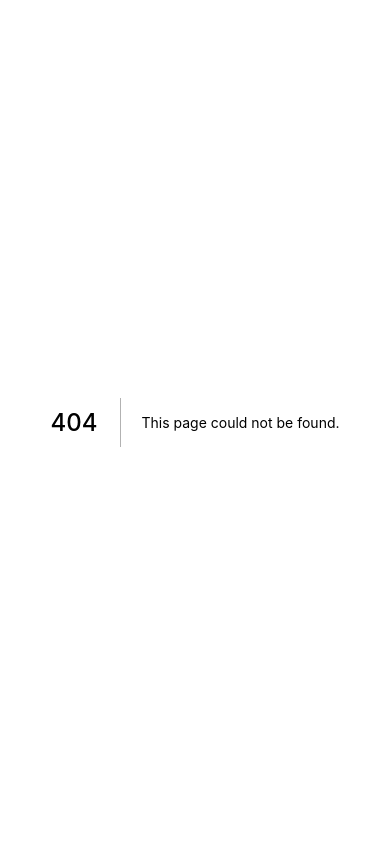
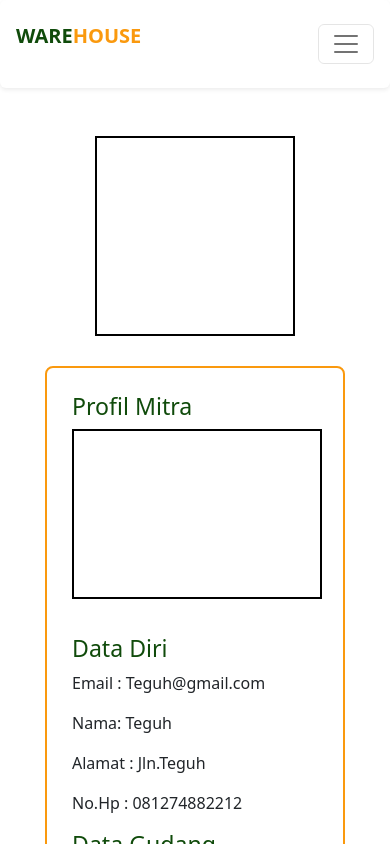
Before and after one commit to ALTA-Capstone-Project-4/FE-Dashboard, a Next.js app: page /detailmitra in a window 390 px wide. Before the commit this address had no page. Shown: the top 844 px of the page. Built offline with nearby package versions, Linux system fonts and the light colour scheme.

Commit message:
buat detailmitra

```diff
--- a/pages/_app.js
+++ b/pages/_app.js
@@ -5,6 +5,7 @@ import "../styles/registerclientstyle.css";
 import "../styles/registermitrastyle.css";
 import "../styles/comeditlahan.css";
 import "../styles/adminverif.css";
+import "../styles/detailmitra.css";
 
 function MyApp({ Component, pageProps }) {
   return <Component {...pageProps} />;
--- /dev/null
+++ b/pages/detailmitra.jsx
@@ -0,0 +1,46 @@
+import React from "react";
+import { Row, Col } from "react-bootstrap";
+import Navbarr from "../component/navbarcomp";
+import Footer from "../component/footer";
+
+const DetailMitra = () => {
+  return (
+    <div className="contendetailmitra">
+      <Navbarr />
+      <Row className="gx-0">
+        <Col lg={4} className="p-0">
+          <div className="fotomit">
+            <img />
+          </div>
+        </Col>
+        <Col lg={8} className="p-0">
+          <div className="detright">
+            <div>
+              <h3>Profil Mitra</h3>
+              <div className="fotodetktp"></div>
+            </div>
+            <div>
+              <Row>
+                <Col md={6}>
+                  <h3>Data Diri</h3>
+                  <p>Email : Teguh@gmail.com</p>
+                  <p>Nama: Teguh</p>
+                  <p>Alamat : Jln.Teguh</p>
+                  <p>No.Hp : 081274882212</p>
+                </Col>
+                <Col md={6}>
+                  <h3>Data Gudang</h3>
+                  <p>Nama Gudang : Teguh@gmail.com</p>
+                  <p>Lokasi Gudang: Teguh</p>
+                </Col>
+              </Row>
+            </div>
+          </div>
+        </Col>
+      </Row>
+      <Footer />
+    </div>
+  );
+};
+
+export default DetailMitra;
--- a/pages/registermitra.jsx
+++ b/pages/registermitra.jsx
@@ -5,7 +5,6 @@ import Navbarcom from "../component/navbarcomp";
 const RegisterMitra = () => {
   return (
     <div>
-      <Navbarcom />
       <div className="contenmit">
         <h1>YOUR ACCOUNT FOR EVERYTHING WH</h1>
         <Row>
@@ -31,7 +30,7 @@ const RegisterMitra = () => {
           </Col>
           <Col sm={6}>
             <div className="upld">
-              <button className="btnuplod">Upload File</button>
+              <button className="btnuplod">Unggah File</button>
               <div className="boxktp"></div>
               <button className="boxplusktp text-center">+</button>
             </div>
@@ -44,7 +43,7 @@ const RegisterMitra = () => {
             Register
           </Button>
           <p className="plog text-center mt-1">
-            Have an Account ? <a href="login">Login</a>
+            Sudah Punya Akun ? <a href="login">Masuk</a>
           </p>
         </div>
       </div>
--- a/styles/adminverif.css
+++ b/styles/adminverif.css
@@ -4,6 +4,15 @@
   border: 2px solid #fb980b;
   border-radius: 8px;
   margin-top: 78px;
+}
+
+.contenmitra {
+  width: 900px;
+  height: auto;
+  border: 2px solid #fb980b;
+  border-radius: 8px;
+  margin-top: 78px;
+  margin-bottom: 320px;
 }
 
 .contenverif h2 {
@@ -52,10 +61,24 @@
     border-radius: 8px;
     margin-top: 78px;
   }
+  .contenmitra {
+    width: 700px;
+    height: auto;
+    border: 2px solid #fb980b;
+    border-radius: 8px;
+    margin-top: 78px;
+  }
 }
 
 @media (max-width: 730px) {
   .contenverif {
+    width: 580px;
+    height: auto;
+    border: 2px solid #fb980b;
+    border-radius: 8px;
+    margin-top: 78px;
+  }
+  .contenmitra {
     width: 580px;
     height: auto;
     border: 2px solid #fb980b;
@@ -72,6 +95,15 @@
     border-radius: 8px;
     margin-top: 78px;
   }
+
+  .contenmitra {
+    width: 420px;
+    height: auto;
+    border: 2px solid #fb980b;
+    border-radius: 8px;
+    margin-top: 78px;
+  }
+
   .btnright {
     float: left;
     text-align: start;
@@ -82,7 +114,14 @@
 
 @media (max-width: 420px) {
   .contenverif {
-    width: 320px;
+    width: 310px;
+    height: auto;
+    border: 2px solid #fb980b;
+    border-radius: 8px;
+    margin-top: 78px;
+  }
+  .contenmitra {
+    width: 310px;
     height: auto;
     border: 2px solid #fb980b;
     border-radius: 8px;
--- /dev/null
+++ b/styles/detailmitra.css
@@ -0,0 +1,143 @@
+.fotomit {
+  width: 300px;
+  height: 300px;
+  border: 2px solid black;
+  margin-left: 90px;
+}
+
+h3 {
+  color: #104b0b;
+}
+.fotodetktp {
+  width: 300px;
+  height: 200px;
+  border: 2px solid black;
+  margin-bottom: 36px;
+}
+
+.detright {
+  width: 830px;
+  height: 550px;
+  border: 2px solid #fa990e;
+  padding: 25px;
+  border-radius: 8px;
+  margin-bottom: 50px;
+}
+
+@media (max-width: 1274px) {
+  .fotomit {
+    width: 250px;
+    height: 250px;
+    border: 2px solid black;
+    margin-left: 90px;
+  }
+
+  h3 {
+    color: #104b0b;
+  }
+  .fotodetktp {
+    width: 300px;
+    height: 200px;
+    border: 2px solid black;
+    margin-bottom: 36px;
+  }
+
+  .detright {
+    width: 640px;
+    height: auto;
+    border: 2px solid #fa990e;
+    padding: 25px;
+    border-radius: 8px;
+    margin-bottom: 50px;
+  }
+}
+
+@media (max-width: 1042px) {
+  .fotomit {
+    width: 250px;
+    height: 250px;
+    border: 2px solid black;
+    margin: auto;
+    margin-bottom: 30px;
+  }
+
+  h3 {
+    color: #104b0b;
+  }
+  .fotodetktp {
+    width: 300px;
+    height: 200px;
+    border: 2px solid black;
+    margin-bottom: 36px;
+  }
+
+  .detright {
+    width: 640px;
+    height: auto;
+    border: 2px solid #fa990e;
+    padding: 25px;
+    border-radius: 8px;
+    margin: auto;
+    margin-bottom: 50px;
+  }
+}
+
+@media (max-width: 768px) {
+  .fotomit {
+    width: 250px;
+    height: 250px;
+    border: 2px solid black;
+    margin: auto;
+    margin-bottom: 30px;
+  }
+
+  h3 {
+    color: #104b0b;
+  }
+  .fotodetktp {
+    width: 300px;
+    height: 200px;
+    border: 2px solid black;
+    margin-bottom: 36px;
+  }
+
+  .detright {
+    width: 500px;
+    height: auto;
+    border: 2px solid #fa990e;
+    padding: 25px;
+    border-radius: 8px;
+    margin: auto;
+    margin-bottom: 50px;
+  }
+}
+
+@media (max-width: 514px) {
+  .fotomit {
+    width: 200px;
+    height: 200px;
+    border: 2px solid black;
+    margin: auto;
+    margin-bottom: 30px;
+  }
+
+  h3 {
+    color: #104b0b;
+  }
+  .fotodetktp {
+    width: 250px;
+    height: 170px;
+    border: 2px solid black;
+    margin-bottom: 36px;
+  }
+
+  .detright {
+    width: 300px;
+    height: auto;
+    border: 2px solid #fa990e;
+    padding: 25px;
+    border-radius: 8px;
+    margin: auto;
+    margin-bottom: 50px;
+  }
+}
```
Also changed, not shown: pages/adminverification.jsx (+13 -5 lines), pages/login.jsx (+3 -4 lines), pages/registerclient.jsx (+6 -5 lines).
